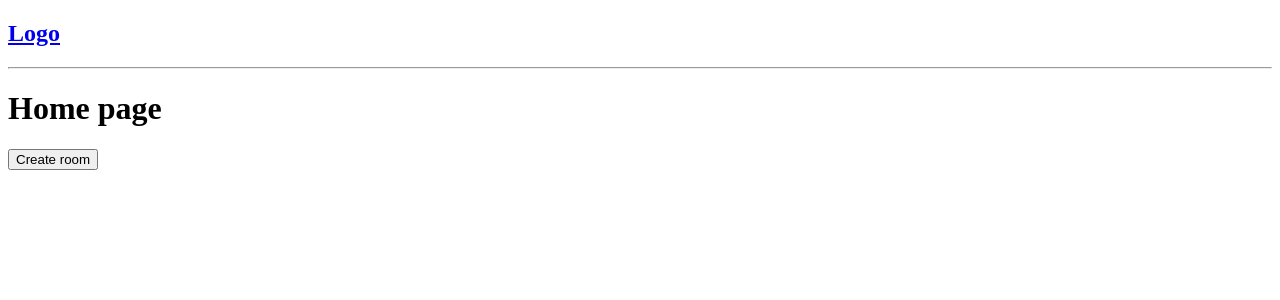
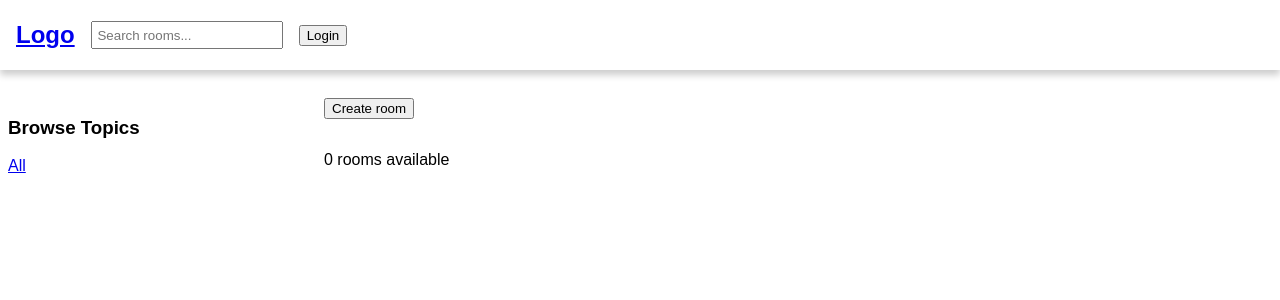
Before and after one commit to sifatulrabbi/learn_django, a Django app: page / in a window 1280 px wide. Shown: the top 300 px of the page. Run offline with Django 3.2, Linux system fonts and the light colour scheme; data that the repository does not hold is empty.

Commit message:
learn: user registrations
PREVIOUSLY LEARNED:
- User Login
- Flash Messages
- User Logout
- Restricted Pages
- User registration

```diff
--- a/base/urls.py
+++ b/base/urls.py
@@ -2,9 +2,12 @@ from django.urls import path
 from . import views
 
 urlpatterns = [
-    path("", views.home, name="home"),
-    path("room/<str:id>", views.room, name="room"),
-    path("create-room/", views.create_room, name="create-room"),
-    path("update-room/<str:id>", views.update_room, name="update-room"),
-    path("delete-room/<str:id>", views.delete_room, name="delete-room"),
+    path("login/", views.login_handler, name="login"),
+    path("logout/", views.logout_handler, name="logout"),
+    path("register/", views.register_handler, name="register"),
+    path("", views.home_handler, name="home"),
+    path("room/<str:id>", views.room_handler, name="room"),
+    path("create-room/", views.create_room_handler, name="create-room"),
+    path("update-room/<str:id>", views.update_room_handler, name="update-room"),
+    path("delete-room/<str:id>", views.delete_room_handler, name="delete-room"),
 ]
--- a/base/views.py
+++ b/base/views.py
@@ -1,17 +1,65 @@
+from django.http.response import HttpResponse
 from django.shortcuts import render, redirect
+from django.db.models import Q
 from django.http import HttpRequest
-from .models import Room
+from django.contrib.auth.models import User
+from django.contrib import messages
+from django.contrib.auth import authenticate, login, logout
+from django.contrib.auth.decorators import login_required
+from .models import Room, Topic
 from .forms import RoomForm
 
 
-def home(request: HttpRequest):
-    rooms = Room.objects.all()
-    context = {"rooms": rooms}
+def login_handler(request: HttpRequest):
+    if request.user.is_authenticated:
+        return redirect("home")
+
+    if request.method == "POST":
+        username = request.POST.get("username")
+        password = request.POST.get("password")
+
+        try:
+            user = User.objects.get(username=username)
+        except:
+            messages.error(request, "User doesn't exist")
+
+        user = authenticate(request, username=username, password=password)
+
+        if user is not None:
+            login(request, user)
+            return redirect("home")
+        messages.error(request, "Username or password incorrect")
+
+    context = {"page": "login"}
+
+    return render(request, "base/login_register.html", context)
+
+
+def logout_handler(request: HttpRequest):
+    logout(request)
+    return redirect("home")
+
+
+def register_handler(request: HttpRequest):
+    context = {"page": "register"}
+
+    return render(request, "base/login_register.html", context)
+
+
+def home_handler(request: HttpRequest):
+    q = request.GET.get("q") if request.GET.get("q") is not None else ""
+
+    rooms = Room.objects.filter(
+        Q(topic__name__icontains=q) | Q(name__icontains=q) | Q(desc__icontains=q)
+    )
+    topics = Topic.objects.all()
+
+    context = {"rooms": rooms, "topics": topics, "rooms_count": rooms.count()}
 
     return render(request, "base/home.html", context)
 
 
-def room(request: HttpRequest, id: str):
+def room_handler(request: HttpRequest, id: str):
     room = Room.objects.get(id=id)
 
     context = {"room": room}
@@ -19,7 +67,8 @@ def room(request: HttpRequest, id: str):
     return render(request, "base/room.html", context)
 
 
-def create_room(request: HttpRequest):
+@login_required(login_url="/login")
+def create_room_handler(request: HttpRequest):
     form = RoomForm()
 
     context = {"form": form}
@@ -33,9 +82,13 @@ def create_room(request: HttpRequest):
     return render(request, "base/room_form.html", context)
 
 
-def update_room(request: HttpRequest, id: str):
+@login_required(login_url="/login")
+def update_room_handler(request: HttpRequest, id: str):
     room = Room.objects.get(id=int(id))
     form = RoomForm(instance=room)
+
+    if request.user != room.host:
+        return HttpResponse("You are not allowed here!!")
 
     context = {"form": form}
 
@@ -49,10 +102,15 @@ def update_room(request: HttpRequest, id: str):
     return render(request, "base/room_form.html", context)
 
 
-def delete_room(request: HttpRequest, id: str):
+@login_required(login_url="/login")
+def delete_room_handler(request: HttpRequest, id: str):
     room = Room.objects.get(id=int(id))
 
+    if request.user != room.host:
+        return HttpResponse("You are not allowed here!!")
+
     if request.method == "POST":
+
         room.delete()
         return redirect("home")
 
--- a/templates/base/home.html
+++ b/templates/base/home.html
@@ -1,21 +1,46 @@
 {% extends "main.html" %} {% block content %}
-<h1>Home page</h1>
-<div>
-  <div>
-    <a href="{% url 'create-room' %}"><button>Create room</button></a>
-  </div>
+
+<style>
+  .home-container {
+    display: grid;
+    grid-template-columns: 1fr 3fr;
+  }
+
+  aside {
+    display: flex;
+    flex-direction: column;
+  }
+</style>
+
+<div class="home-container">
+  <aside>
+    <h3>Browse Topics</h3>
+
+    <a href="{% url 'home' %}">All</a>
+
+    {% for topic in topics %}
+    <a href="{% url 'home' %}?q={{ topic.name }}">{{topic.name}}</a>
+    {% endfor%}
+  </aside>
 
   <div>
+    <a href="{% url 'create-room' %}"><button style="margin-bottom: 2rem">Create room</button></a>
+
+    <div style="margin-bottom: 1rem">{{ rooms_count }} rooms available</div>
+
     {% for room in rooms %}
-    <div>
-      <span>@{{room.host.username}}</span>
+    <div style="box-shadow: rgba(0, 0, 0, 0.2) 1px 1px 8px; margin-bottom: 1rem; padding: 1rem">
+      <span>@{{ room.host.username }}</span>
       <h4>{{ room.id }} -- <a href="{% url 'room' room.id %}">{{ room.name }}</a></h4>
-      <small>{{room.topic.name}}</small>
+      <small>{{ room.topic.name }}</small>
+
+      {% if request.user.is_authenticated and request.user == room.host %}
       <a href="{% url 'update-room' room.id %}"><button>Edit</button></a>
       <a href="{% url 'delete-room' room.id %}"><button>Delete</button></a>
-      <hr />
+      {% endif %}
     </div>
     {% endfor %}
   </div>
 </div>
+
 {% endblock %}
--- a/templates/main.html
+++ b/templates/main.html
@@ -5,8 +5,27 @@
     <meta http-equiv="X-UA-Compatible" content="IE=edge" />
     <meta name="viewport" content="width=device-width, initial-scale=1.0" />
     <title>Learn Django</title>
+    <style>
+      *,
+      *::after,
+      *::before {
+        box-sizing: border-box;
+        font-family: inherit;
+      }
+
+      body {
+        font-family: sans-serif;
+        padding-top: 90px;
+      }
+    </style>
   </head>
   <body>
-    {% include "navbar.html" %} {% block content %} {% endblock %}
+    {% include "navbar.html" %} {% if messages %}
+    <ul class="messages">
+      {% for message in messages %}
+      <li>{{ message }}</li>
+      {% endfor %}
+    </ul>
+    {% endif %} {% block content %} {% endblock %}
   </body>
 </html>
--- a/templates/navbar.html
+++ b/templates/navbar.html
@@ -1,5 +1,37 @@
-<a href="/">
-  <h2>Logo</h2>
-</a>
+<style>
+  .navbar {
+    position: fixed;
+    top: 0;
+    right: 0;
+    left: 0;
+    height: 70px;
+    background-color: white;
+    box-shadow: rgba(0, 0, 0, 0.2) 0px 5px 7px;
+    padding: 0 1rem;
+    display: flex;
+    justify-content: flex-start;
+    align-items: center;
+    grid-gap: 1rem;
+  }
 
-<hr />
+  .navbar form input {
+    width: 12rem;
+    padding: 0.3rem;
+  }
+</style>
+
+<nav class="navbar">
+  <a href="/">
+    <h2>Logo</h2>
+  </a>
+
+  <form method="GET" action="{% url 'home' %}">
+    <input type="text" name="q" placeholder="Search rooms..." />
+  </form>
+
+  {% if request.user.is_authenticated %}
+  <a href="{% url 'logout' %}"><button>Logout</button></a>
+  {% else %}
+  <a href="{% url 'login' %}"><button>Login</button></a>
+  {% endif %}
+</nav>
```
Also changed, not shown: templates/base/login_register.html (added, +33 -0 lines).
